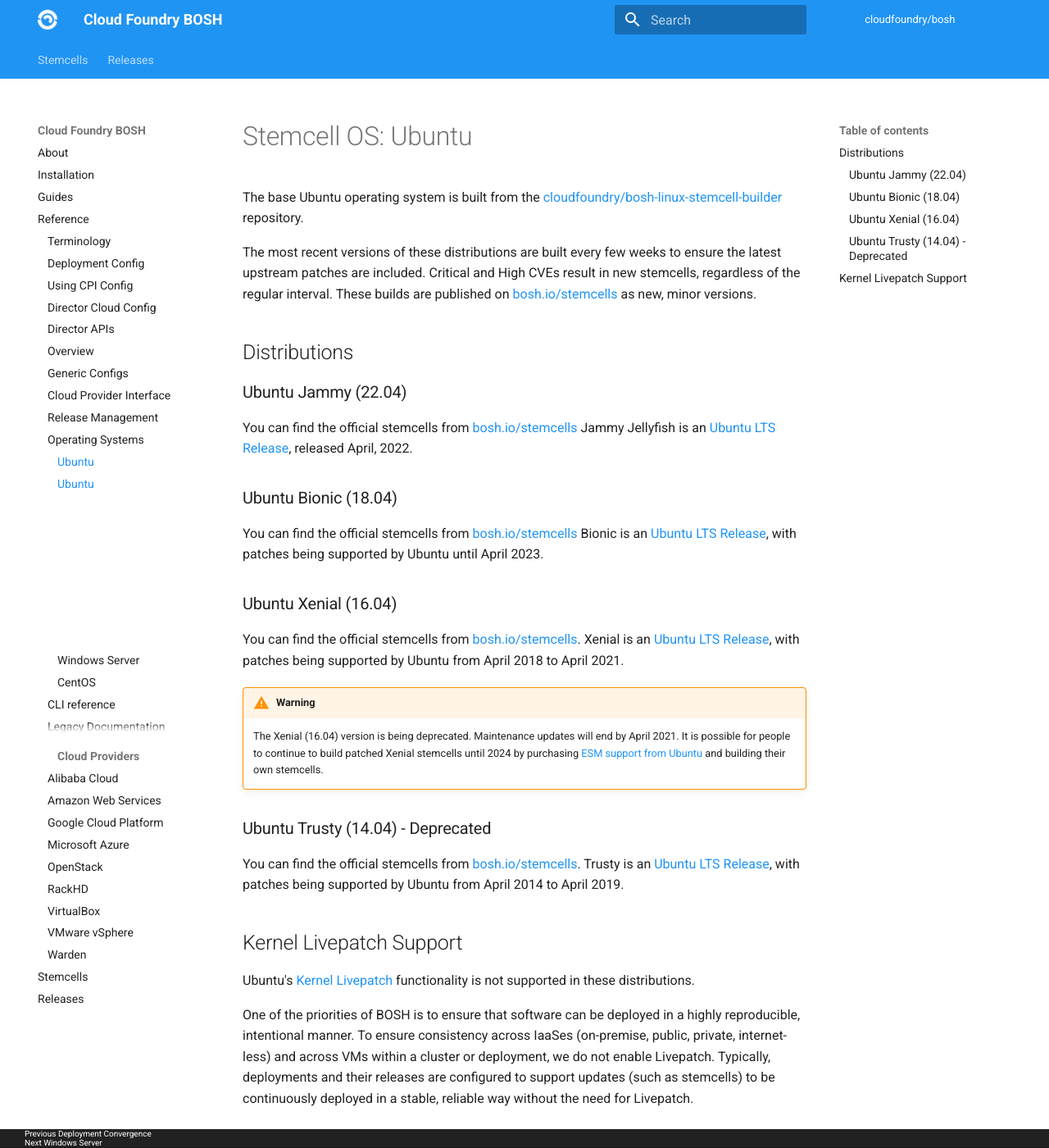
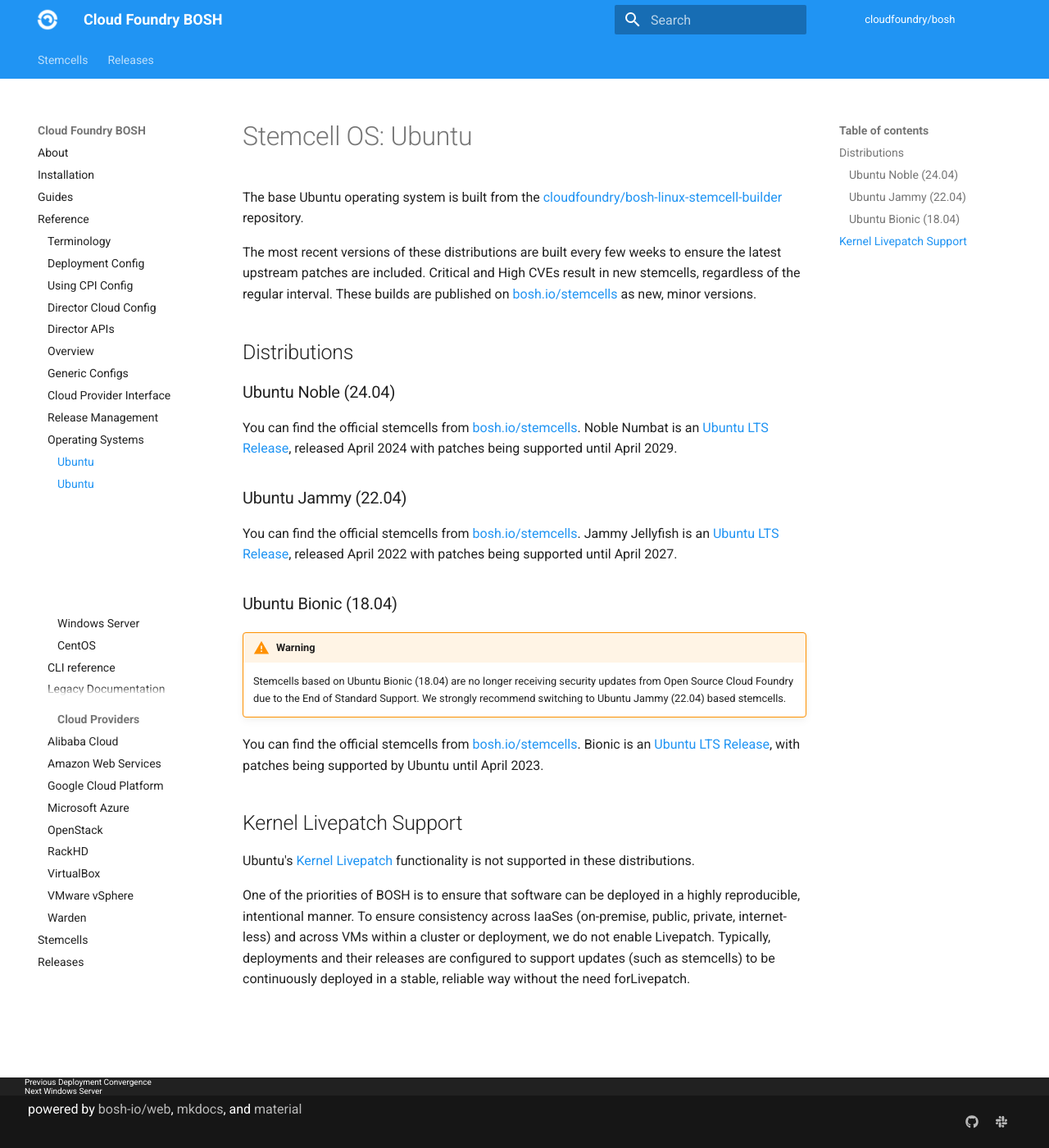
Before and after one commit to cloudfoundry/docs-bosh, an MkDocs documentation site: the page built from content/ubuntu-os.md, in a window 1280 px wide and 1400 px high. Shown: the whole window at 82% size. Built offline with MkDocs 1.6.1 and Material for MkDocs 9.7.7, drawn with Linux system fonts in a browser that asks for light colours; old or Windows-style settings are respelled for this version of MkDocs.

Commit message:
fix: update stale info (#872)
- removed unpublished stemcell lines
- updated reference to stemcell hardening docs

see: https://github.com/cloudfoundry/bosh-stemcells-ci/pull/32/commits/811ee87a9f9fb8f49a8773bcb39b4a553b2e95db

Signed-off-by: Rifa Achrinza <25147899+achrinza@users.noreply.github.com>

```diff
--- a/content/ubuntu-os.md
+++ b/content/ubuntu-os.md
@@ -1,34 +1,50 @@
 # Stemcell OS: Ubuntu
 
-The base Ubuntu operating system is built from the [cloudfoundry/bosh-linux-stemcell-builder](https://github.com/cloudfoundry/bosh-linux-stemcell-builder) repository.
+The base Ubuntu operating system is built from the
+[cloudfoundry/bosh-linux-stemcell-builder](https://github.com/cloudfoundry/bosh-linux-stemcell-builder)
+repository.
 
-The most recent versions of these distributions are built every few weeks to ensure the latest upstream patches are included. Critical and High CVEs result in new stemcells, regardless of the regular interval. These builds are published on [bosh.io/stemcells](https://bosh.io/stemcells) as new, minor versions.
+The most recent versions of these distributions are built every few weeks to
+ensure the latest upstream patches are included. Critical and High CVEs result
+in new stemcells, regardless of the regular interval. These builds are
+published on [bosh.io/stemcells](https://bosh.io/stemcells) as new, minor versions.
 
 ## Distributions
 
+### Ubuntu Noble (24.04) {: #ubuntu-noble }
+
+You can find the official stemcells from
+[bosh.io/stemcells](https://bosh.io/stemcells#ubuntu-noble). Noble Numbat is
+an [Ubuntu LTS Release](https://wiki.ubuntu.com/LTS), released April 2024 with
+patches being supported until April 2029.
+
 ### Ubuntu Jammy (22.04) {: #ubuntu-jammy }
 
-You can find the official stemcells from [bosh.io/stemcells](https://bosh.io/stemcells#ubuntu-jammy)  Jammy Jellyfish is an [Ubuntu LTS Release](https://wiki.ubuntu.com/LTS), released April, 2022.
+You can find the official stemcells from
+[bosh.io/stemcells](https://bosh.io/stemcells#ubuntu-jammy). Jammy Jellyfish
+is an [Ubuntu LTS Release](https://wiki.ubuntu.com/LTS), released April 2022
+with patches being supported until April 2027.
 
 ### Ubuntu Bionic (18.04) {: #ubuntu-bionic }
 
-You can find the official stemcells from [bosh.io/stemcells](https://bosh.io/stemcells#ubuntu-bionic)  Bionic is an [Ubuntu LTS Release](https://wiki.ubuntu.com/LTS), with patches being supported by Ubuntu until April 2023.
+!!! warning
+    Stemcells based on Ubuntu Bionic (18.04) are no longer receiving security
+    updates from Open Source Cloud Foundry due to the End of Standard
+    Support. We strongly recommend switching to Ubuntu Jammy (22.04) based stemcells.
 
-### Ubuntu Xenial (16.04) {: #ubuntu-xenial }
-
-You can find the official stemcells from [bosh.io/stemcells](https://bosh.io/stemcells#ubuntu-xenial). Xenial is an [Ubuntu LTS Release](https://wiki.ubuntu.com/LTS), with patches being supported by Ubuntu from April 2018 to April 2021.
-
-!!! warning
-    The Xenial (16.04) version is being deprecated. Maintenance updates will end by April 2021. It is possible for people to continue to build patched Xenial stemcells until 2024 by purchasing [ESM support from Ubuntu](https://ubuntu.com/about/release-cycle) and building their own stemcells.
-
-### Ubuntu Trusty (14.04) - Deprecated {: #ubuntu-trusty }
-
-You can find the official stemcells from [bosh.io/stemcells](https://bosh.io/stemcells#ubuntu-trusty). Trusty is an [Ubuntu LTS Release](https://wiki.ubuntu.com/LTS), with patches being supported by Ubuntu from April 2014 to April 2019.
-
-
+You can find the official stemcells from
+[bosh.io/stemcells](https://bosh.io/stemcells#ubuntu-bionic). Bionic is an
+[Ubuntu LTS Release](https://wiki.ubuntu.com/LTS), with patches being
+supported by Ubuntu until April 2023.
 
 ## Kernel Livepatch Support
 
-Ubuntu's [Kernel Livepatch](https://wiki.ubuntu.com/Kernel/Livepatch) functionality is not supported in these distributions.
+Ubuntu's [Kernel Livepatch](https://wiki.ubuntu.com/Kernel/Livepatch)
+functionality is not supported in these distributions.
 
-One of the priorities of BOSH is to ensure that software can be deployed in a highly reproducible, intentional manner. To ensure consistency across IaaSes (on-premise, public, private, internet-less) and across VMs within a cluster or deployment, we do not enable Livepatch. Typically, deployments and their releases are configured to support updates (such as stemcells) to be continuously deployed in a stable, reliable way without the need for Livepatch.
+One of the priorities of BOSH is to ensure that software can be deployed in a
+highly reproducible, intentional manner. To ensure consistency across IaaSes
+(on-premise, public, private, internet-less) and across VMs within a cluster
+or deployment, we do not enable Livepatch. Typically, deployments and their
+releases are configured to support updates (such as stemcells) to be
+continuously deployed in a stable, reliable way without the need forLivepatch.
```
Also changed, not shown: content/centos-os.md (deleted, +0 -15 lines), content/stemcell.md (+1 -1 lines), content/windows-os.md (+15 -15 lines).
